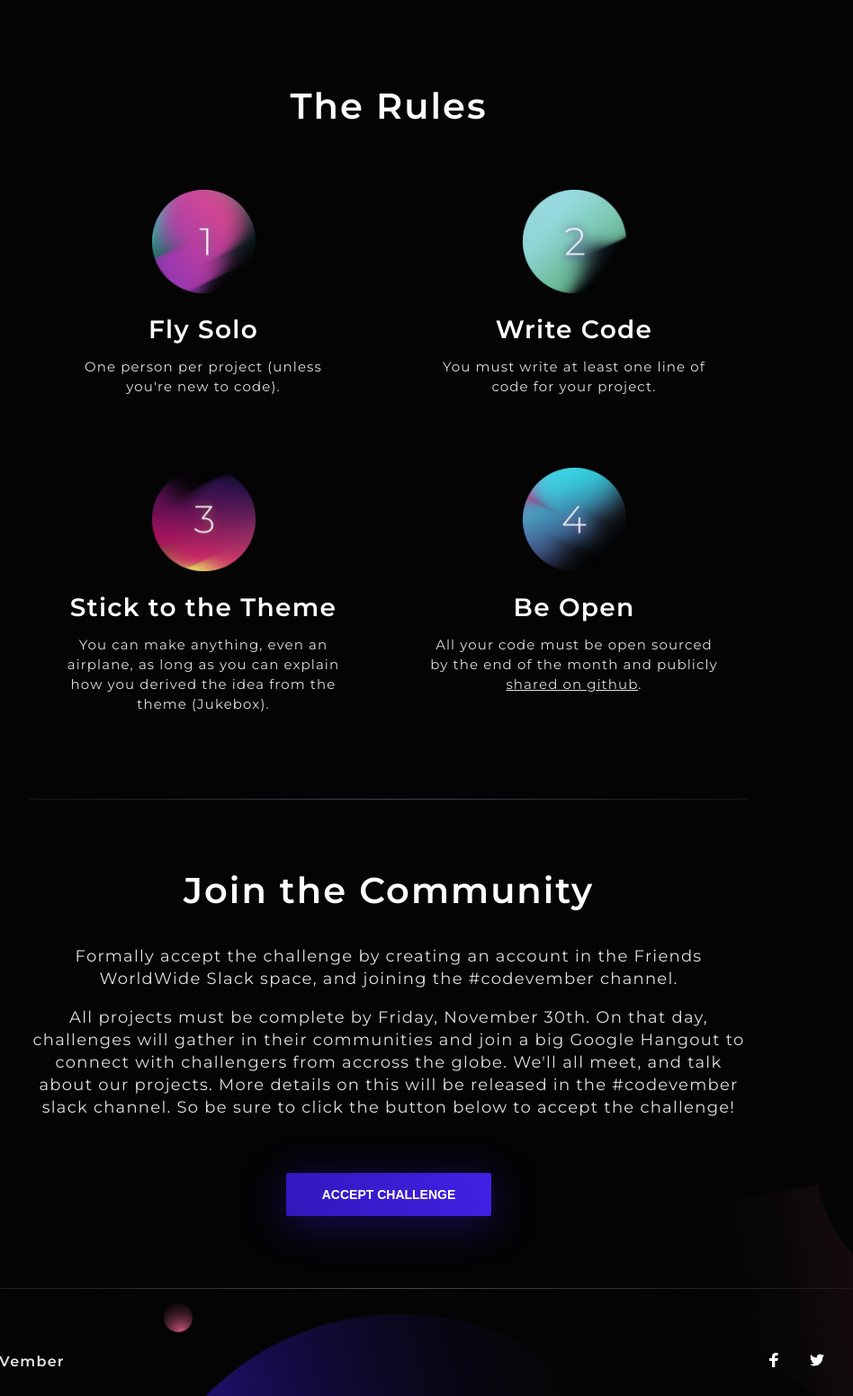
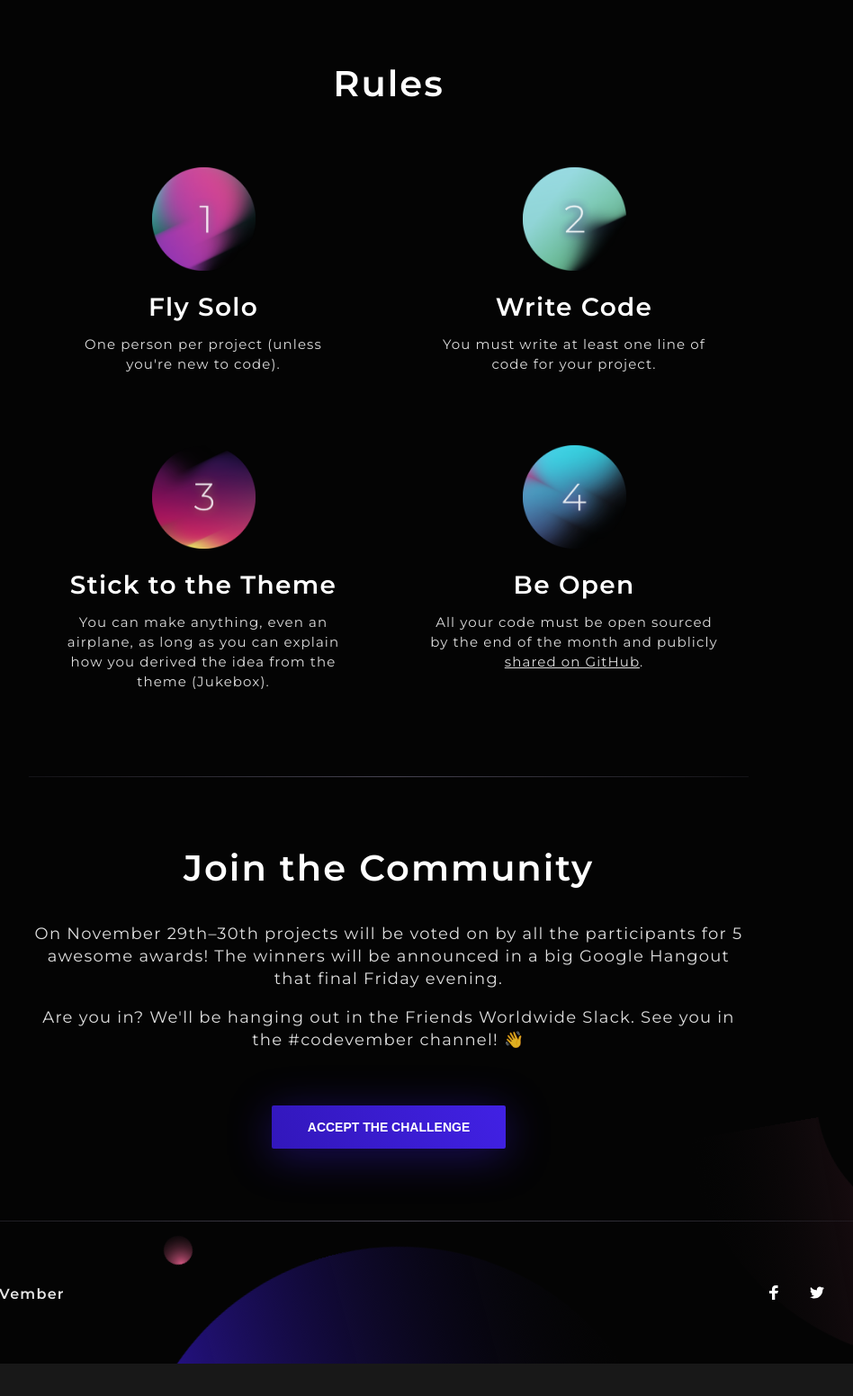
Before and after one commit to brandondadam/CodeVember-Website, a website: page index.html in a window 1280 px wide. Shown: the part 704-2256 px from the top of the page at 90% size, without its empty margins (208-1156 px from the left). After the commit the page ends 2220 px from the top, so only its background shows below. Drawn offline with nearby package versions, Linux system fonts and the light colour scheme.

Commit message:
more text tweaks

```diff
--- a/index.html
+++ b/index.html
@@ -167,7 +167,7 @@
 					<div class="hero-inner">
 						<h2 class="theme-title">JUKEBOX</h2>
 						<h1 class="hero-title mt-0 is-revealing">codevember</h1>
-						<p class="hero-paragraph is-revealing">Every November coders come together as a community of creatives to take on the CodeVember challenge. Your challenge, should you choose to accept it, is to code anything you can imagine that fits with the theme in 30 days. This year's theme is <strong>JUKEBOX</strong>.</p>
+						<p class="hero-paragraph is-revealing">CodeVember is a month-long challenge for creative coders to come together and build unique projects related to a theme. This year’s theme is <strong>JUKEBOX</strong>. Feeling up for the challenge?</p>
 						<div class="scroll-downs">
 							<div class="mousey">
 								<div class="scroller"></div>
@@ -183,7 +183,7 @@
 					<div class="features-inner section-inner has-bottom-divider">
 
             <div class="text-center">
-              <h3 class="section-title mt-0">The Rules</h3>
+              <h3 class="section-title mt-0">Rules</h3>
             </div>
 
 						<div class="features-wrap">
@@ -222,7 +222,7 @@
                     <img src="dist/imgs/rule-4.png" alt="Rule #4">
 									</div>
 									<h4 class="feature-title mt-24">Be Open</h4>
-									<p>All your code must be open sourced by the end of the month and publicly <a target="_blank" href="https://github.com/CodeVember-Challenge/2018">shared on github</a>.</p>
+									<p>All your code must be open sourced by the end of the month and publicly <a target="_blank" href="https://github.com/CodeVember-Challenge/2018">shared on GitHub</a>.</p>
 								</div>
 							</div>
 						</div>
@@ -235,10 +235,10 @@
 					<div class="cta-inner section-inner">
 						<div class="cta-content text-center">
 							<h3 class="section-title mt-0">Join the Community</h3>
-							<p>Formally accept the challenge by creating an account in the Friends WorldWide Slack space, and joining the #codevember channel.</p>
-              <p>All projects must be complete by Friday, November 30th. On that day, challenges will gather in their communities and join a big Google Hangout to connect with challengers from accross the globe. We'll all meet, and talk about our projects. More details on this will be released in the #codevember slack channel. So be sure to click the button below to accept the challenge!</p>
+							<p>On November 29th–30th projects will be voted on by all the participants for 5 awesome awards! The winners will be announced in a big Google Hangout that final Friday evening.</p>
+							<p>Are you in? We'll be hanging out in the Friends Worldwide Slack. See you in the #codevember channel! 👋</p>
               <div class="section-cta">
-								<a class="button button-primary button-shadow" href="#">Accept Challenge</a>
+								<a class="button button-primary button-shadow" href="https://join.slack.com/t/friendsworldwide/shared_invite/enQtNDM3Mjg0MTk4NTk0LWFmZTVhMDQwZGI2OTM4MDJjMzQzMTkyMDI3NjhmNmJhMmE4NzBkYjRiZmJjZGM0Yzg1ZTFmODJhZjYyMmNlNTA">Accept the Challenge</a>
 							</div>
 						</div>
 					</div>
```
